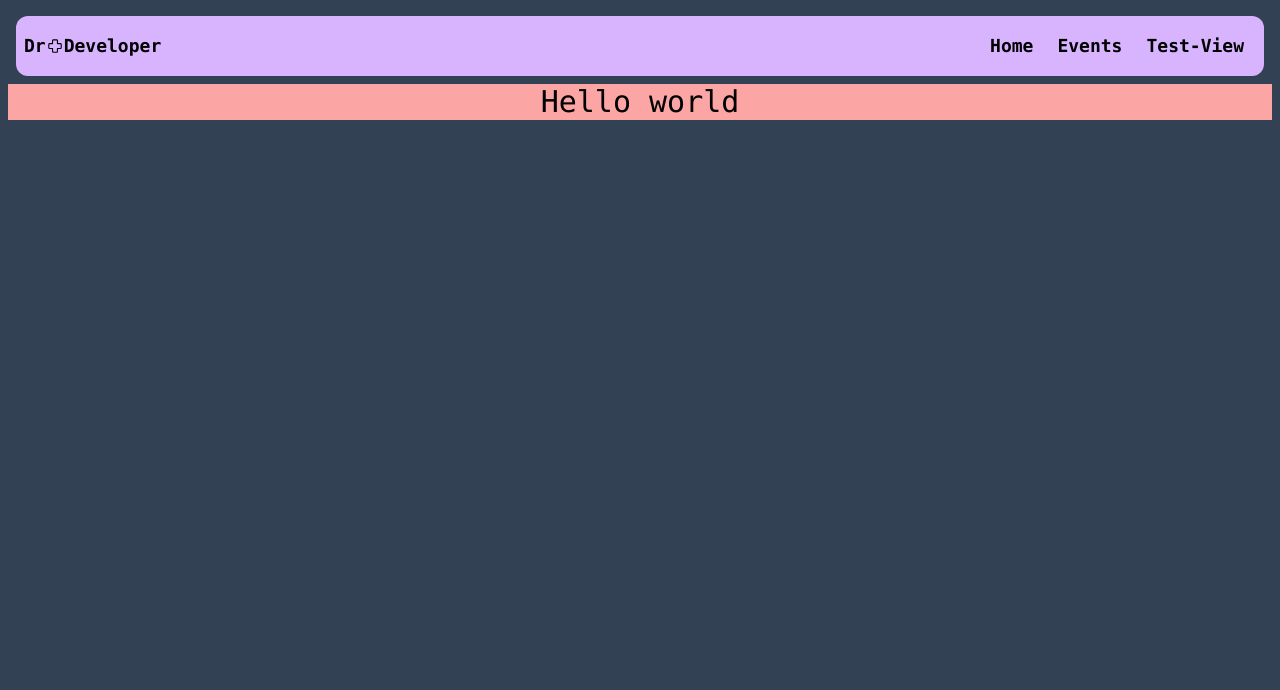
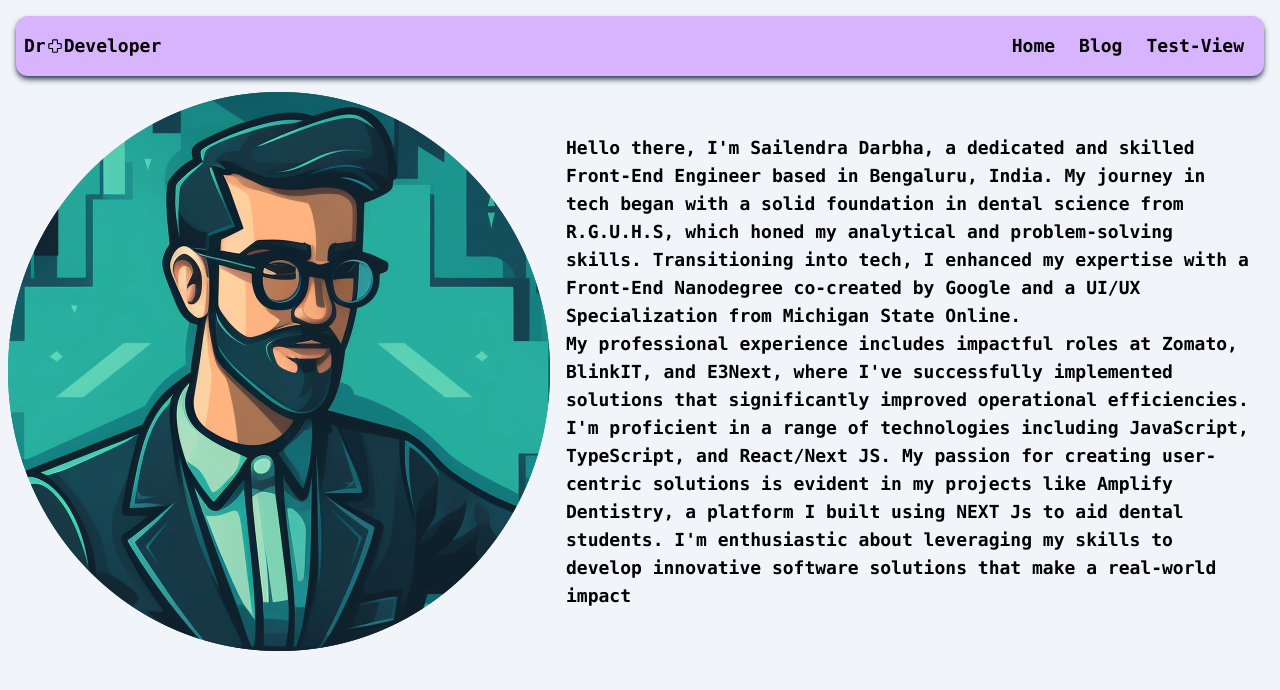
Before and after one commit to SailendraDarbha94/docsmart, a Nuxt app in the folder nuxt-app/: page / in a window 1280 px wide. Shown: the top 690 px of the page. Built offline with nearby package versions, Linux system fonts and the light colour scheme.

Commit message:
transitions added

```diff
--- a/nuxt-app/assets/main.scss
+++ b/nuxt-app/assets/main.scss
@@ -1,3 +1,13 @@
 @tailwind base;
 @tailwind components;
 @tailwind utilities;
+
+.page-enter-active,
+.page-leave-active {
+  transition: all 0.4s;
+}
+.page-enter-from,
+.page-leave-to {
+  opacity: 0;
+  filter: blur(1rem);
+}
--- a/nuxt-app/components/Icons/hamburger.vue
+++ b/nuxt-app/components/Icons/hamburger.vue
@@ -1,10 +1,10 @@
 
 <template>
-    <svg xmlns="http://www.w3.org/2000/svg" width="1em" height="1em" viewBox="0 0 24 24"><path fill="currentColor" fillRule="evenodd" d="M3.464 20.536C4.93 22 7.286 22 12 22c4.714 0 7.071 0 8.535-1.465C22 19.072 22 16.714 22 12s0-7.071-1.465-8.536C19.072 2 16.714 2 12 2S4.929 2 3.464 3.464C2 4.93 2 7.286 2 12c0 4.714 0 7.071 1.464 8.535M18.75 16a.75.75 0 0 1-.75.75H6a.75.75 0 0 1 0-1.5h12a.75.75 0 0 1 .75.75M18 12.75a.75.75 0 0 0 0-1.5H6a.75.75 0 0 0 0 1.5zM18.75 8a.75.75 0 0 1-.75.75H6a.75.75 0 0 1 0-1.5h12a.75.75 0 0 1 .75.75" clipRule="evenodd"></path></svg>
-  </template>
+  <svg xmlns="http://www.w3.org/2000/svg" width="1em" height="1em" viewBox="0 0 24 24"><path fill="none" stroke="currentColor" stroke-linecap="round" stroke-linejoin="round" stroke-width="2" d="M5 17h14M5 12h14M5 7h14"></path></svg>
+</template>
 
-  <script lang="ts">
-  export default {
-    name: 'SolarHamburgerMenuBold'
-  }
-  </script>
+<script lang="ts">
+export default {
+  name: 'CiHamburgerMd'
+}
+</script>
--- a/nuxt-app/components/Navbar/desktop.vue
+++ b/nuxt-app/components/Navbar/desktop.vue
@@ -3,7 +3,7 @@
 </script>
 
 <template>
-    <nav class="flex justify-between items-center font-mono bg-purple-300 m-2 px-2 py-3 rounded-xl">
+    <nav class="flex justify-between items-center font-mono bg-purple-300 m-2 px-2 py-3 rounded-xl shadow-md shadow-slate-700">
         <p class="flex font-extrabold justify-around items-center"> Dr<IconsDoctor /> Developer</p>
         <ul>
             <li>
@@ -13,10 +13,10 @@
                         Home
                     </button>
                 </NuxtLink>
-                <NuxtLink to="/events">
+                <NuxtLink to="/blog">
                     <button
                         class="inline-block p-1 mx-1 font-semibold hover:bg-black hover:text-white px-2 rounded-md">
-                        Events
+                       Blog
                     </button>
                 </NuxtLink>
                 <NuxtLink to="/test-view">
--- a/nuxt-app/layouts/default.vue
+++ b/nuxt-app/layouts/default.vue
@@ -1,5 +1,5 @@
 <template>
-  <div class="min-h-screen p-2 text-lg bg-slate-700">
+  <div class="min-h-screen p-2 text-lg bg-slate-100">
     <div class="hidden md:block">
       <NavbarDesktop />
     </div>
--- a/nuxt-app/nuxt.config.ts
+++ b/nuxt-app/nuxt.config.ts
@@ -1,6 +1,9 @@
 // https://nuxt.com/docs/api/configuration/nuxt-config
 import { resolve } from "path"
 export default defineNuxtConfig({
+  app: {
+    pageTransition: { name: 'page', mode: 'out-in' }
+  },
   devtools: { enabled: true },
   alias: {
     assets: "/<rootDir>/assets"
@@ -14,5 +17,5 @@ export default defineNuxtConfig({
       autoprefixer: {},
     },
   },
-  ssr: false
+  ssr: true
 })
--- /dev/null
+++ b/nuxt-app/pages/data.json
@@ -0,0 +1,4 @@
+{
+    "intro" : "Hello there, I'm Sailendra Darbha, a dedicated and skilled Front-End Engineer based in Bengaluru, India. My journey in tech began with a solid foundation in dental science from R.G.U.H.S, which honed my analytical and problem-solving skills. Transitioning into tech, I enhanced my expertise with a Front-End Nanodegree co-created by Google and a UI/UX Specialization from Michigan State Online.",
+    "outro" : "My professional experience includes impactful roles at Zomato, BlinkIT, and E3Next, where I've successfully implemented solutions that significantly improved operational efficiencies. I'm proficient in a range of technologies including JavaScript, TypeScript, and React/Next JS. My passion for creating user-centric solutions is evident in my projects like Amplify Dentistry, a platform I built using NEXT Js to aid dental students. I'm enthusiastic about leveraging my skills to develop innovative software solutions that make a real-world impact"
+}
--- a/nuxt-app/pages/index.vue
+++ b/nuxt-app/pages/index.vue
@@ -1,3 +1,13 @@
+<script setup>
+    import introText from "./data.json"
+</script>
 <template>
-    <div class="font-mono bg-red-300 text-black text-center text-3xl">Hello world</div>
+    <div class="flex flex-col md:flex-row  min-w-full justify-center items-center py-2">
+        <img src="/img/profile.png" alt="profile picture" class="max-w-full">
+        <p class="font-semibold font-mono text-lg m-2 px-2 max-w-full">
+            <span class="block">{{ introText.intro }}</span>
+            <span class="hidden lg:block">{{ introText.outro }}</span>
+        </p>
+    </div>
+
 </template>
--- a/nuxt-app/pages/test-view/index.vue
+++ b/nuxt-app/pages/test-view/index.vue
@@ -1,6 +1,11 @@
 <script setup>
-    const { $sayHello } = useNuxtApp()
-    $sayHello("Dr. Sailendra")
+// definePageMeta({
+//   pageTransition: {
+//     name: 'rotate'
+//   }
+// })
+const { $sayHello } = useNuxtApp()
+$sayHello("Dr. Sailendra")
 </script>
 <template>
     <h2>Test your Views</h2>
```
Also changed, not shown: nuxt-app/public/img/profile.png (added).
